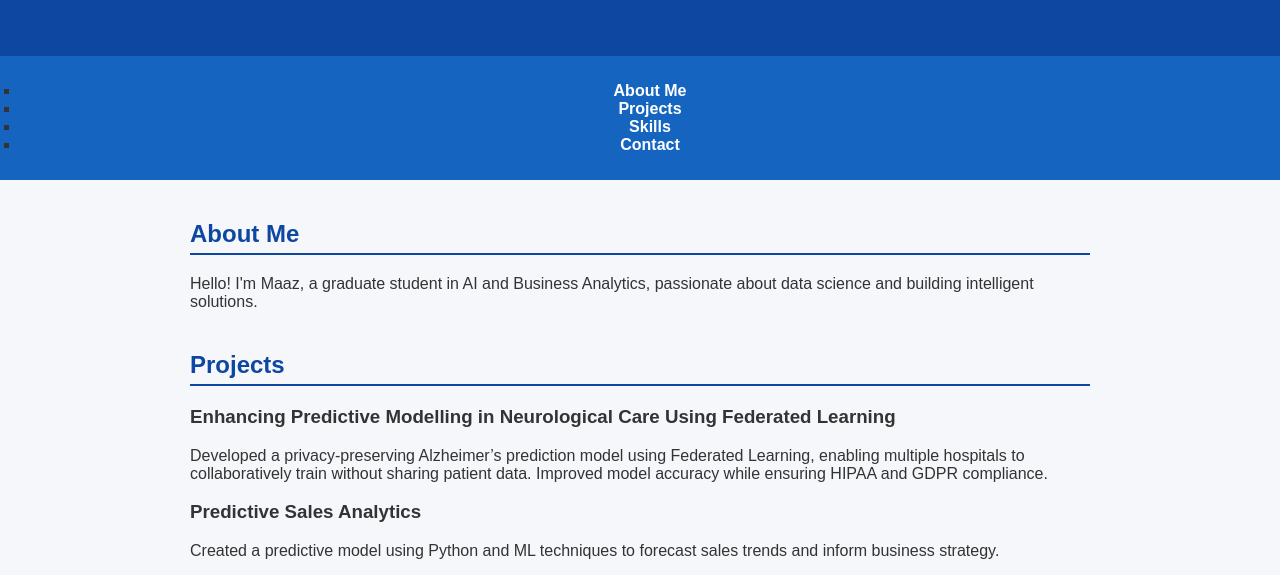
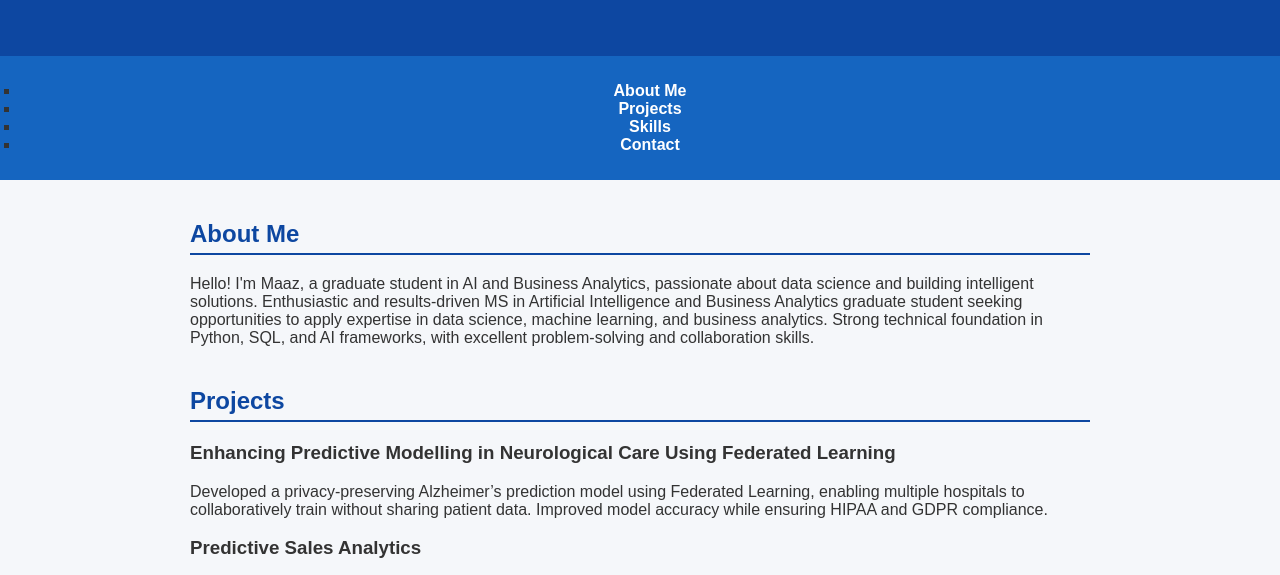
Before and after one commit to maaz-masood/portfolio-maazulhasan, a plain HTML site: page index.html in a window 1280 px wide. Shown: the part 120-695 px from the top of the page. Drawn offline with Linux system fonts and the light colour scheme.

Commit message:
Update index.html

```diff
--- a/index.html
+++ b/index.html
@@ -29,7 +29,7 @@
   <!-- About -->
   <section id="about" class="section">
     <h2>About Me</h2>
-    <p>Hello! I'm Maaz, a graduate student in AI and Business Analytics, passionate about data science and building intelligent solutions.</p>
+    <p>Hello! I'm Maaz, a graduate student in AI and Business Analytics, passionate about data science and building intelligent solutions. Enthusiastic and results-driven MS in Artificial Intelligence and Business Analytics graduate student seeking opportunities to apply expertise in data science, machine learning, and business analytics. Strong technical foundation in Python, SQL, and AI frameworks, with excellent problem-solving and collaboration skills.</p>
   </section>
 
   <!-- Projects -->
```
